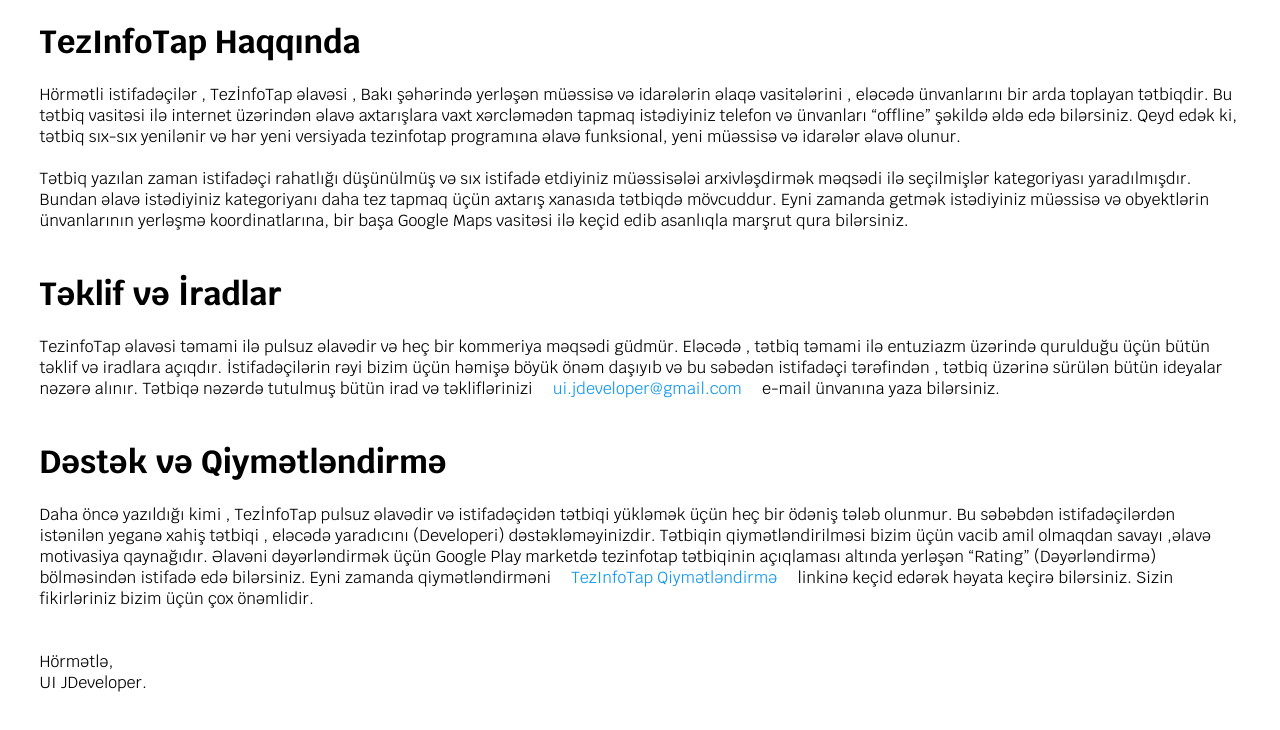
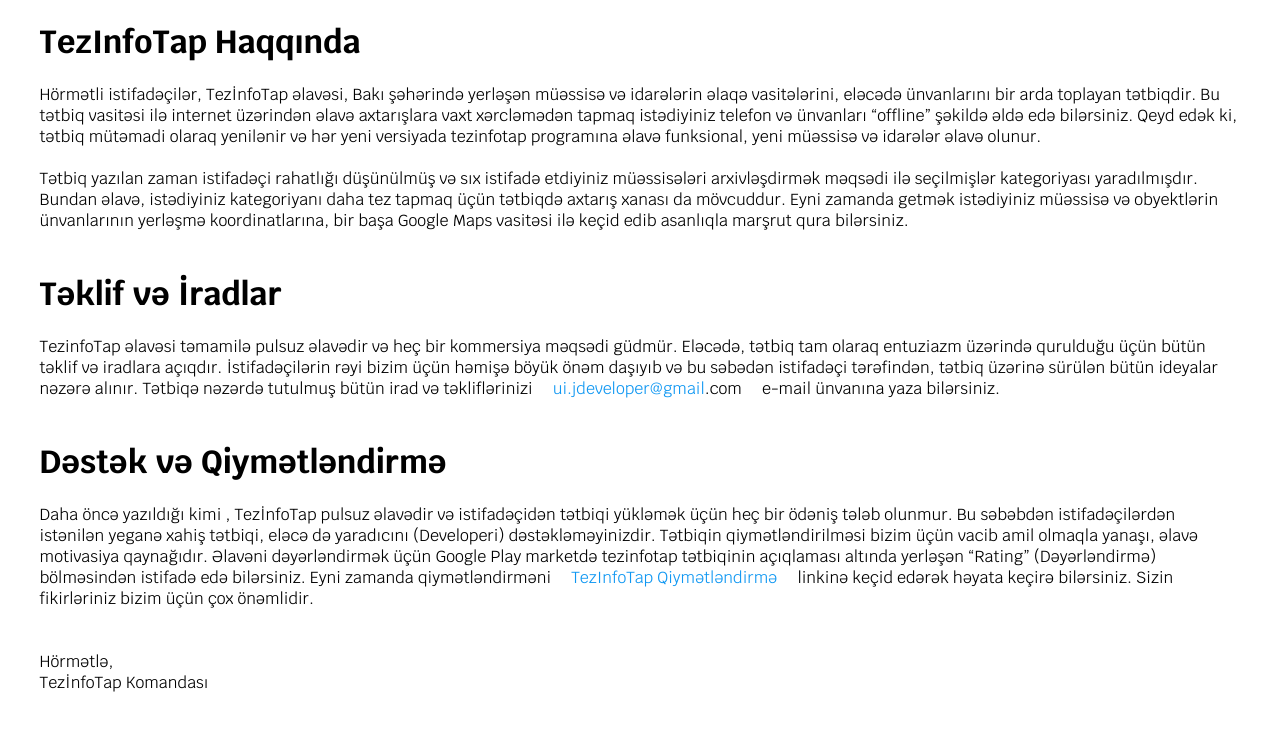
Before and after one commit to uijdeveloper/abouttezinfotap, a plain HTML site: page index.html in a window 1280 px wide. Drawn offline with Linux system fonts and the light colour scheme.

Commit message:
Update index.html

```diff
--- a/index.html
+++ b/index.html
@@ -14,41 +14,41 @@
 <div class="heading1">
 <h1 class='header1'>TezInfoTap Haqqında</h1>
 <p class="header1_para paragen">
-    Hörmətli istifadəçilər ,
-    TezİnfoTap əlavəsi , Bakı şəhərində yerləşən müəssisə və idarələrin əlaqə vasitələrini ,
+    Hörmətli istifadəçilər,
+    TezİnfoTap əlavəsi, Bakı şəhərində yerləşən müəssisə və idarələrin əlaqə vasitələrini,
     eləcədə ünvanlarını bir arda toplayan tətbiqdir.  Bu tətbiq vasitəsi ilə internet üzərindən
     əlavə axtarışlara vaxt xərcləmədən tapmaq istədiyiniz telefon və ünvanları “offline”
-    şəkildə əldə edə bilərsiniz. Qeyd edək ki, tətbiq sıx-sıx yenilənir və hər yeni versiyada
+    şəkildə əldə edə bilərsiniz. Qeyd edək ki, tətbiq mütəmadi olaraq yenilənir və hər yeni versiyada
     tezinfotap programına əlavə funksional, yeni müəssisə və idarələr əlavə olunur. <br><br>
-    Tətbiq yazılan zaman istifadəçi rahatlığı düşünülmüş və sıx istifadə etdiyiniz müəssisələi
-    arxivləşdirmək məqsədi ilə seçilmişlər kategoriyası yaradılmışdır. Bundan əlavə istədiyiniz
-    kategoriyanı daha tez tapmaq üçün axtarış xanasıda tətbiqdə mövcuddur. Eyni zamanda getmək
+    Tətbiq yazılan zaman istifadəçi rahatlığı düşünülmüş və sıx istifadə etdiyiniz müəssisələri
+    arxivləşdirmək məqsədi ilə seçilmişlər kategoriyası yaradılmışdır. Bundan əlavə, istədiyiniz
+    kategoriyanı daha tez tapmaq üçün tətbiqdə axtarış xanası da mövcuddur. Eyni zamanda getmək
     istədiyiniz müəssisə və obyektlərin ünvanlarının yerləşmə koordinatlarına, bir başa Google Maps
     vasitəsi ilə keçid edib asanlıqla marşrut qura bilərsiniz. <br><br>
 </p>
 <h1 class="header2">Təklif və İradlar</h1>
 <p class="header2_para paragen">
-    TezinfoTap əlavəsi təmami ilə pulsuz əlavədir və heç bir kommeriya məqsədi güdmür.
-    Eləcədə , tətbiq təmami ilə entuziazm üzərində qurulduğu üçün bütün təklif və iradlara açıqdır.
-    İstifadəçilərin rəyi bizim üçün həmişə böyük önəm daşıyıb və bu səbədən istifadəçi tərəfindən ,
+    TezinfoTap əlavəsi təmamilə pulsuz əlavədir və heç bir kommersiya məqsədi güdmür.
+    Eləcədə, tətbiq tam olaraq entuziazm üzərində qurulduğu üçün bütün təklif və iradlara açıqdır.
+    İstifadəçilərin rəyi bizim üçün həmişə böyük önəm daşıyıb və bu səbədən istifadəçi tərəfindən,
     tətbiq üzərinə sürülən bütün ideyalar nəzərə alınır. Tətbiqə nəzərdə tutulmuş bütün irad və
     təkliflərinizi
-    <a class="mailbox" href="mailto:ui.jdeveloper@gmail.com">&emsp;ui.jdeveloper@gmail.com&emsp;</a>
+    <a class="mailbox" href="mailto:ui.jdeveloper@gmail.com">&emsp;ui.jdeveloper@gmail</a>.com&emsp;
     e-mail ünvanına yaza bilərsiniz.<br><br>
 </p>
 
 <h1 class="header3">Dəstək və Qiymətləndirmə</h1>
 <p class="header3_para paragen">
     Daha öncə yazıldığı kimi , TezİnfoTap pulsuz əlavədir və istifadəçidən tətbiqi yükləmək üçün
-    heç bir ödəniş tələb olunmur. Bu səbəbdən istifadəçilərdən istənilən yeganə xahiş tətbiqi ,
-    eləcədə yaradıcını (Developeri) dəstəkləməyinizdir. Tətbiqin qiymətləndirilməsi bizim üçün
-    vacib amil olmaqdan savayı ,əlavə motivasiya qaynağıdır. Əlavəni dəyərləndirmək üçün Google Play
+    heç bir ödəniş tələb olunmur. Bu səbəbdən istifadəçilərdən istənilən yeganə xahiş tətbiqi,
+    eləcə də yaradıcını (Developeri) dəstəkləməyinizdir. Tətbiqin qiymətləndirilməsi bizim üçün
+    vacib amil olmaqla yanaşı, əlavə motivasiya qaynağıdır. Əlavəni dəyərləndirmək üçün Google Play
     marketdə tezinfotap tətbiqinin açıqlaması altında yerləşən “Rating” (Dəyərləndirmə) bölməsindən
     istifadə edə bilərsiniz. Eyni zamanda qiymətləndirməni&emsp;
     <a class="linkbox" href="https://play.google.com/store/apps/details?id=ulvishka.developer.tezinfotap">TezInfoTap Qiymətləndirmə</a>&emsp;
     linkinə keçid edərək həyata keçirə bilərsiniz. Sizin fikirləriniz bizim üçün çox önəmlidir.<br><br><br>
     Hörmətlə,<br>
-    UI JDeveloper.
+    TezİnfoTap Komandası
 </p>
 
 </div>
```
